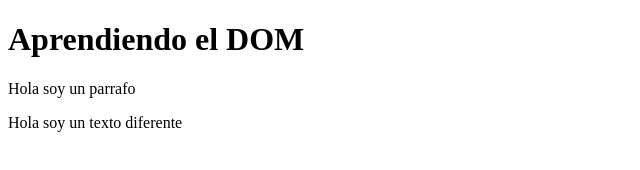
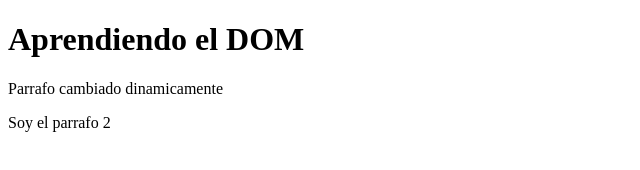
Before and after one commit to Hereden/DOM, a plain HTML site: page index.html in a window 1280 px wide. Shown: the whole page, without its empty margins (0-640 px from the left). Drawn offline with Linux system fonts and the light colour scheme.

Commit message:
Diferencia entre get element class y id

```diff
--- a/assets/js/script.js
+++ b/assets/js/script.js
@@ -1 +1,5 @@
-document.getElementsByClassName("parrafo")[1].innerHTML="Hola soy un texto diferente";
+var parrafos = document.getElementsByClassName("parrafo");
+console.log(parrafos);
+
+document.getElementsByClassName("parrafo")[0].innerHTML="Parrafo cambiado dinamicamente";
+document.getElementById("parrafo2").innerHTML= "Soy el parrafo 2";
--- a/index.html
+++ b/index.html
@@ -1,18 +1,21 @@
 <!DOCTYPE html>
 <html>
+
 <head>
     <meta charset="UTF-8" />
     <title>Aprendiendo el DOM</title>
 </head>
+
 <body>
     <h1>Aprendiendo el DOM</h1>
-        <p class="parrafo">
+    <p class="parrafo" id="parrafo1">
         Hola soy un parrafo
     </p>
-        <p class="parrafo">
+    <p class="parrafo" id="parrafo2">
         Hola soy un parrafo
     </p>
 
     <script src="assets/js/script.js"></script>
 </body>
+
 </html>
```
Lines whose indentation alone changed are shown as unchanged.
